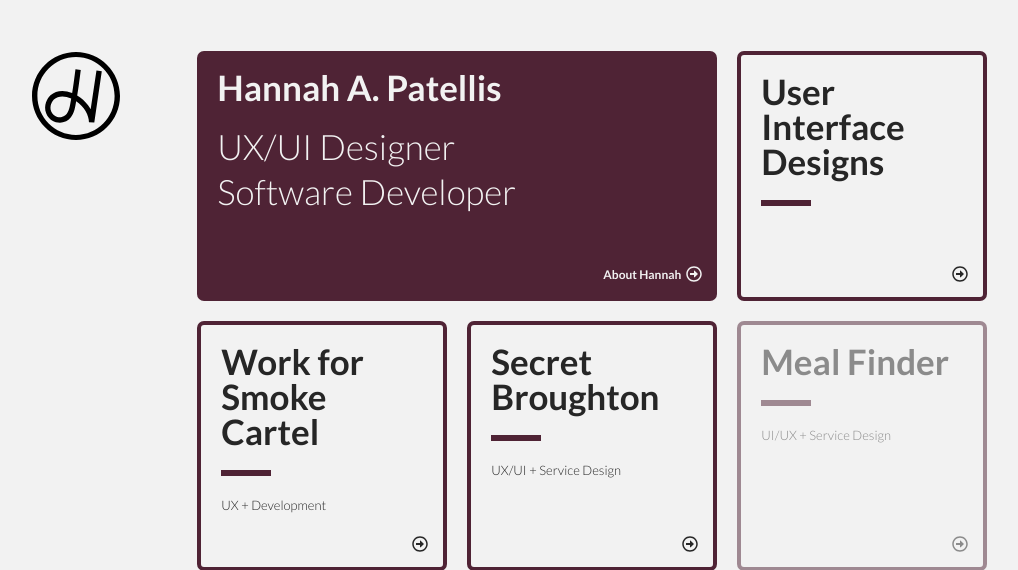
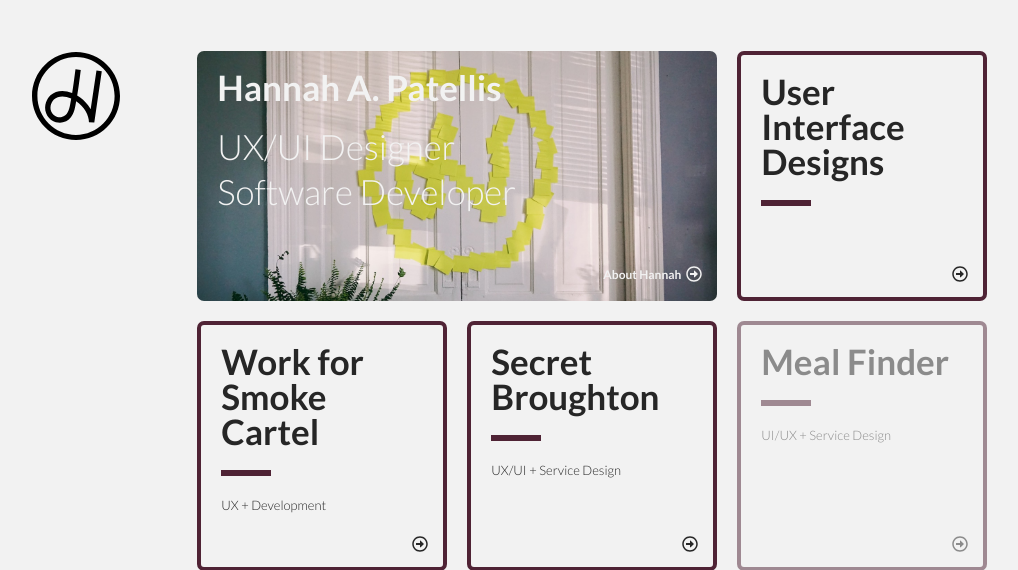
Before and after one commit to hannahpatellis/hannahap, a PHP site: page / in a window 1280 px wide, with the pointer over the restyled element. Shown: the top 570 px of the page, without its empty margins (31-1049 px from the left). Run offline with PHP 8.4, Linux system fonts and the light colour scheme.

Commit message:
Updates CSS

```diff
--- a/assets/css/custom.css
+++ b/assets/css/custom.css
@@ -116,8 +116,11 @@ a:hover{
   color:#262626;
 }
 .tile-mega:hover{
-  background-image:none;
-  background-color:#4F2335;
+  background-color: none;
+  background-image:url("../img/wall.JPG");
+  background-repeat: no-repeat;
+  background-size:cover;
+  background-position:center center;
   border:none!important;
 }
 .tile-resize {
```
